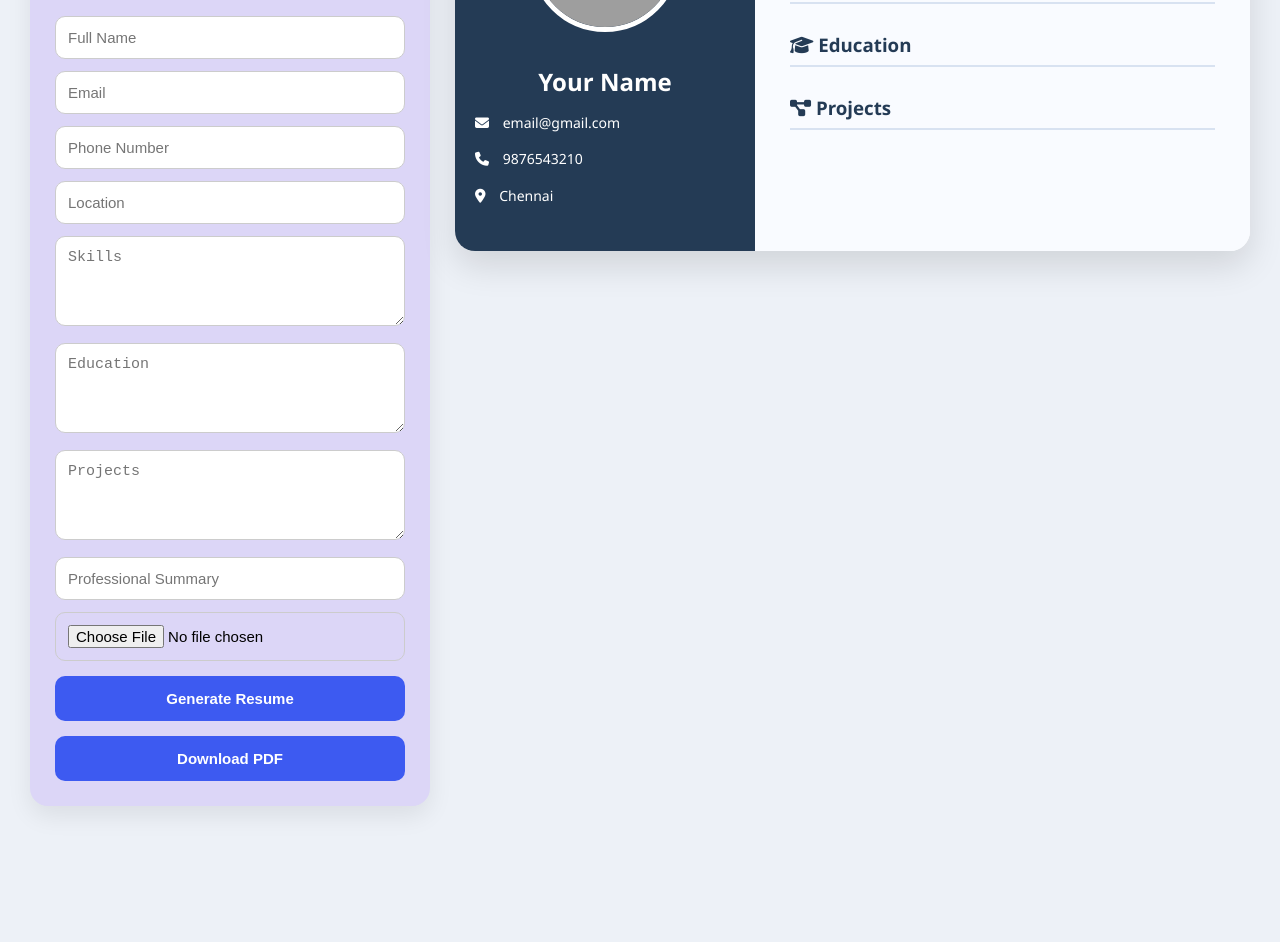
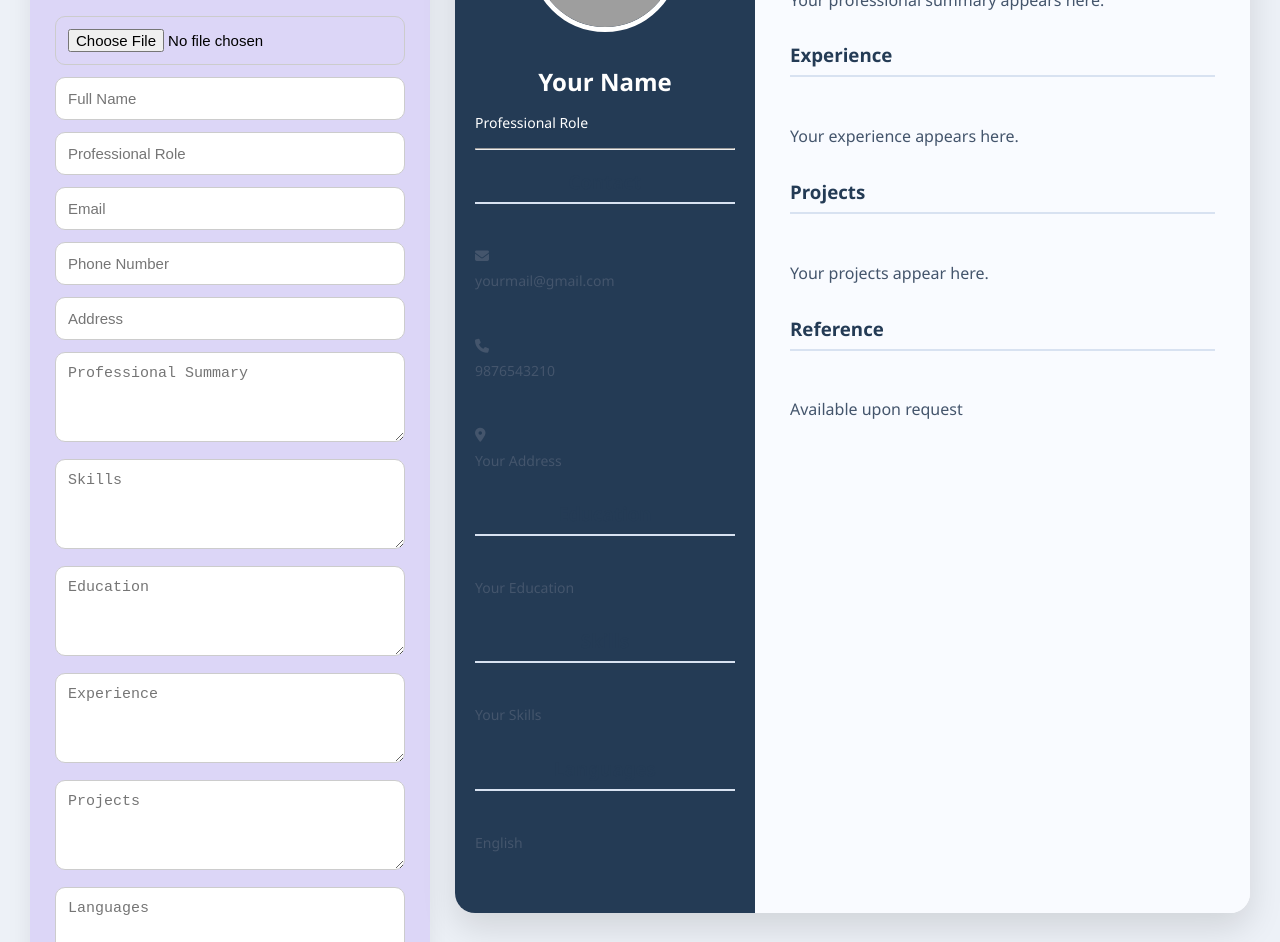
Before and after one commit to JAYAVARSHNI12/resume-builder-devops-project, a plain HTML site: page index.html in a window 1280 px wide. Shown: the part 178-1120 px from the top of the page. Before the commit the page ends 1014 px from the top, so only its background shows below. Drawn offline with Linux system fonts and the light colour scheme; grey boxes are pictures that could not be loaded.

Commit message:
Refactor HTML structure and improve form layout

```diff
--- a/index.html
+++ b/index.html
@@ -2,97 +2,178 @@
 <html lang="en">
 
 <head>
+
     <meta charset="UTF-8">
     <meta name="viewport" content="width=device-width, initial-scale=1.0">
+
     <title>Smart Resume Builder</title>
 
     <link rel="stylesheet" href="style.css">
 
     <link rel="stylesheet"
         href="https://cdnjs.cloudflare.com/ajax/libs/font-awesome/6.5.1/css/all.min.css">
+
 </head>
 
 <body>
 
     <div class="container">
 
+        <!-- FORM SECTION -->
+
         <div class="form-section">
 
             <h1>Smart Resume Builder</h1>
 
+            <input type="file" id="imageInput">
+
             <input type="text" id="name" placeholder="Full Name">
+
+            <input type="text" id="role" placeholder="Professional Role">
 
             <input type="email" id="email" placeholder="Email">
 
             <input type="text" id="phone" placeholder="Phone Number">
 
-        <input type="text" id="address" placeholder="Location">
+            <input type="text" id="address" placeholder="Address">
+
+            <textarea id="summary" placeholder="Professional Summary"></textarea>
 
             <textarea id="skills" placeholder="Skills"></textarea>
 
             <textarea id="education" placeholder="Education"></textarea>
 
+            <textarea id="experience" placeholder="Experience"></textarea>
+
             <textarea id="projects" placeholder="Projects"></textarea>
 
-        <input type="text" id="summary" placeholder="Professional Summary">
+            <textarea id="languages" placeholder="Languages"></textarea>
 
-        <input type="file" id="imageInput" accept="image/*">
+            <button onclick="generateResume()">
+                Generate Resume
+            </button>
 
-        <button onclick="generateResume()">Generate Resume</button>
-
-        <button onclick="window.print()">Download PDF</button>
+            <button type="button" onclick="window.print()">
+                Download PDF
+            </button>
 
         </div>
 
+        <!-- RESUME SECTION -->
+
         <div class="resume-section">
 
-        <div class="resume-template" id="output">
+            <div class="resume-template" id="resumeTemplate">
+
+                <!-- LEFT SIDE -->
 
                 <div class="left-column">
 
                     <img id="profileImage"
                         src="https://cdn-icons-png.flaticon.com/512/3135/3135715.png"
-                    alt="Profile">
+                        alt="Profile Image">
 
-                <h2 id="outName">Your Name</h2>
+                    <h2 id="previewName">Your Name</h2>
+
+                    <p id="previewRole">Professional Role</p>
+
+                    <hr>
+
+                    <div class="resume-block">
+
+                        <h3>Contact</h3>
 
                         <p>
                             <i class="fa-solid fa-envelope"></i>
-                    <span id="outEmail">email@gmail.com</span>
+                            <span id="previewEmail">yourmail@gmail.com</span>
                         </p>
 
                         <p>
                             <i class="fa-solid fa-phone"></i>
-                    <span id="outPhone">9876543210</span>
+                            <span id="previewPhone">9876543210</span>
                         </p>
 
                         <p>
                             <i class="fa-solid fa-location-dot"></i>
-                    <span id="outAddress">Chennai</span>
+                            <span id="previewAddress">Your Address</span>
                         </p>
 
                     </div>
 
+                    <div class="resume-block">
+
+                        <h3>Education</h3>
+
+                        <p id="previewEducation">
+                            Your Education
+                        </p>
+
+                    </div>
+
+                    <div class="resume-block">
+
+                        <h3>Skills</h3>
+
+                        <p id="previewSkills">
+                            Your Skills
+                        </p>
+
+                    </div>
+
+                    <div class="resume-block">
+
+                        <h3>Languages</h3>
+
+                        <p id="previewLanguages">
+                            English
+                        </p>
+
+                    </div>
+
+                </div>
+
+                <!-- RIGHT SIDE -->
+
                 <div class="right-column">
 
                     <div class="resume-block">
-                    <h3><i class="fa-solid fa-user"></i> Summary</h3>
-                    <p id="outSummary"></p>
+
+                        <h3>Professional Summary</h3>
+
+                        <p id="previewSummary">
+                            Your professional summary appears here.
+                        </p>
+
                     </div>
 
                     <div class="resume-block">
-                    <h3><i class="fa-solid fa-code"></i> Skills</h3>
-                    <p id="outSkills"></p>
+
+                        <h3>Experience</h3>
+
+                        <p id="previewExperience">
+                            Your experience appears here.
+                        </p>
+
                     </div>
 
                     <div class="resume-block">
-                    <h3><i class="fa-solid fa-graduation-cap"></i> Education</h3>
-                    <p id="outEducation"></p>
+
+                        <h3>Projects</h3>
+
+                        <p id="previewProjects">
+                            Your projects appear here.
+                        </p>
+
                     </div>
 
                     <div class="resume-block">
-                    <h3><i class="fa-solid fa-diagram-project"></i> Projects</h3>
-                    <p id="outProjects"></p>
+
+                        <h3>Reference</h3>
+
+                        <p>
+                            Available upon request
+                        </p>
+
                     </div>
 
                 </div>
@@ -106,4 +187,5 @@
     <script src="script.js"></script>
 
 </body>
+
 </html>
```
Lines whose indentation alone changed are shown as unchanged.
